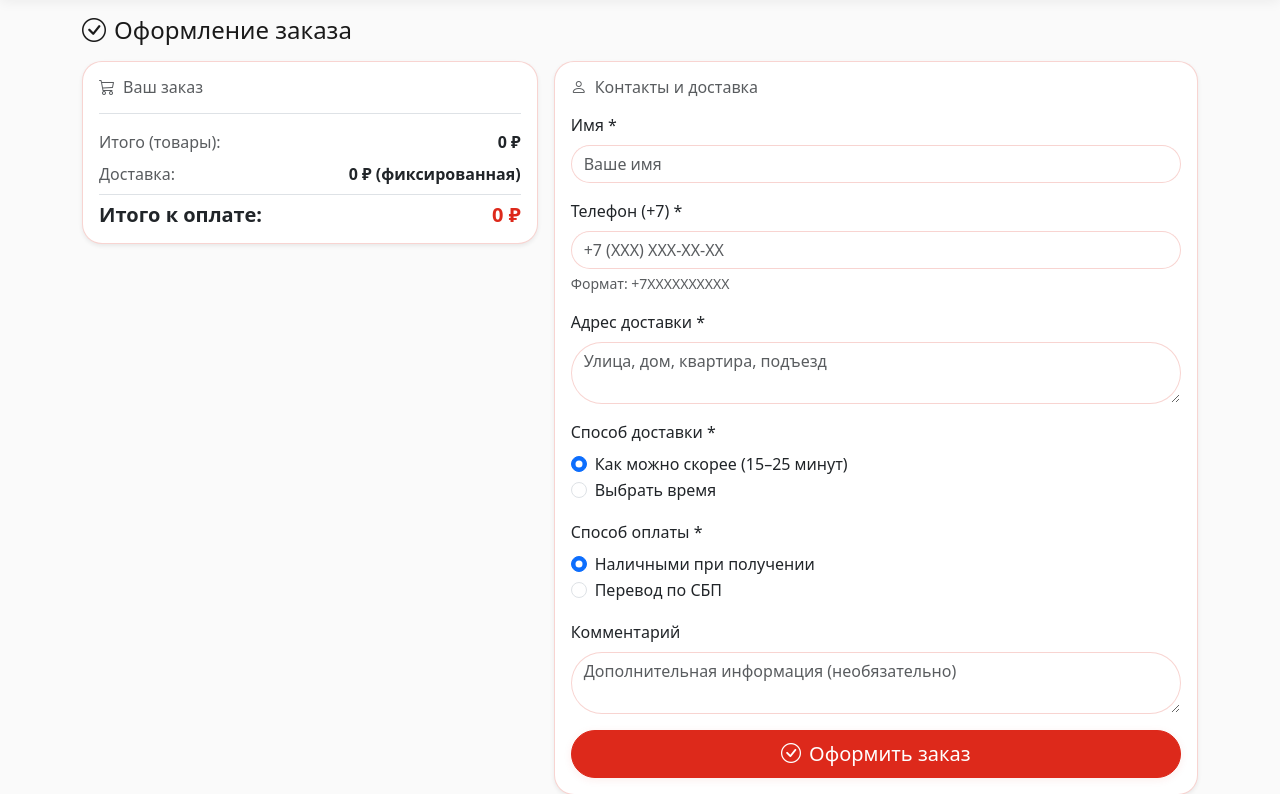
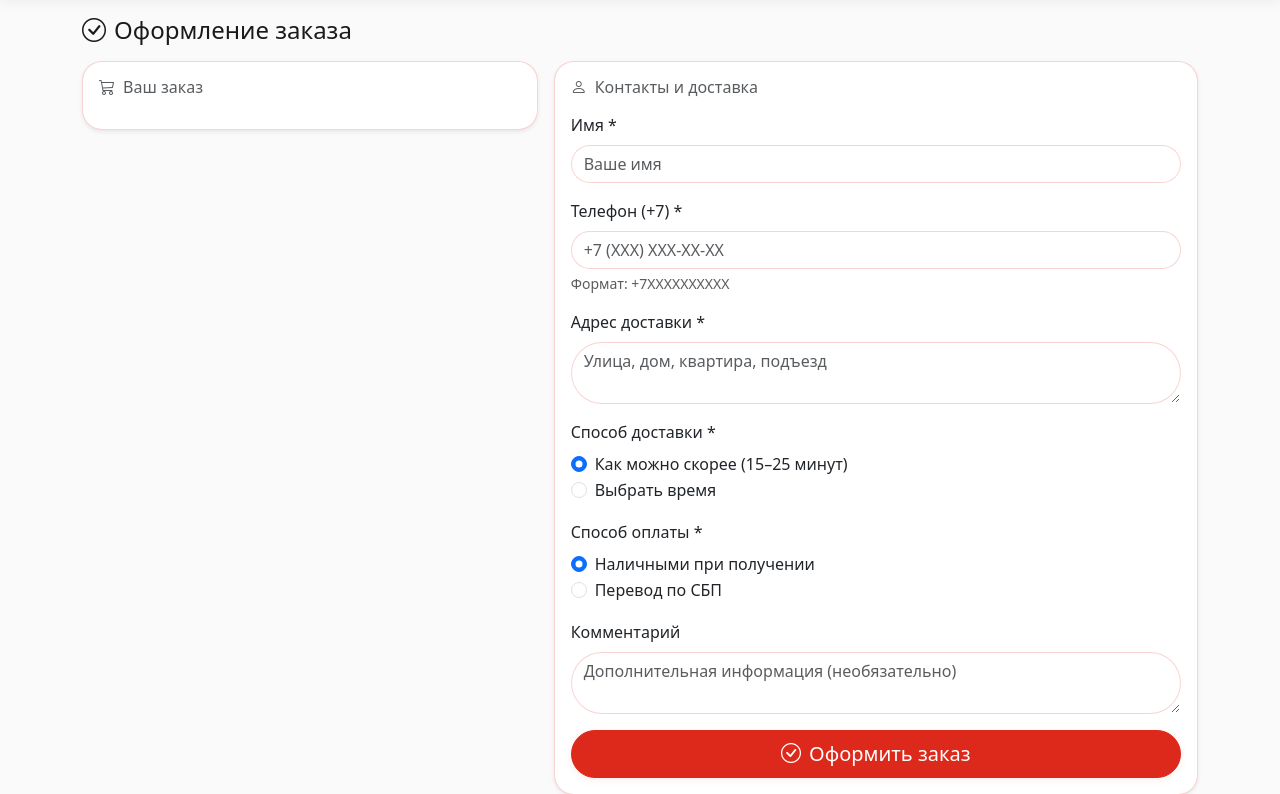
Before and after one commit to Ale007XD/SieshKa-Site, a Python web app: template app/templates/checkout.html in a window 1280 px wide. Shown: the part 68-862 px from the top of the page. Run offline with Jinja, Linux system fonts and the light colour scheme; the template is opened without the code that fills it, so the values that code supplies are empty.

Commit message:
fix(checkout): remove totals block from checkout page

```diff
--- a/app/templates/checkout.html
+++ b/app/templates/checkout.html
@@ -15,20 +15,6 @@
         </h2>
         <div id="cart">
           <!-- Cart items will be rendered here -->
-        </div>
-        <div id="checkoutTotals" class="mt-3 pt-3 border-top">
-          <div class="d-flex justify-content-between mb-2">
-            <span class="text-muted">Итого (товары):</span>
-            <span class="fw-semibold" id="checkoutSubtotal">0 ₽</span>
-          </div>
-          <div class="d-flex justify-content-between mb-2">
-            <span class="text-muted">Доставка:</span>
-            <span class="fw-semibold" id="checkoutDeliveryFee">0 ₽ (фиксированная)</span>
-          </div>
-          <div class="d-flex justify-content-between fw-bold h5 mb-0 mt-2 pt-2 border-top">
-            <span>Итого к оплате:</span>
-            <span class="text-brand" id="checkoutGrandTotal">0 ₽</span>
-          </div>
         </div>
       </div>
     </div>
```
